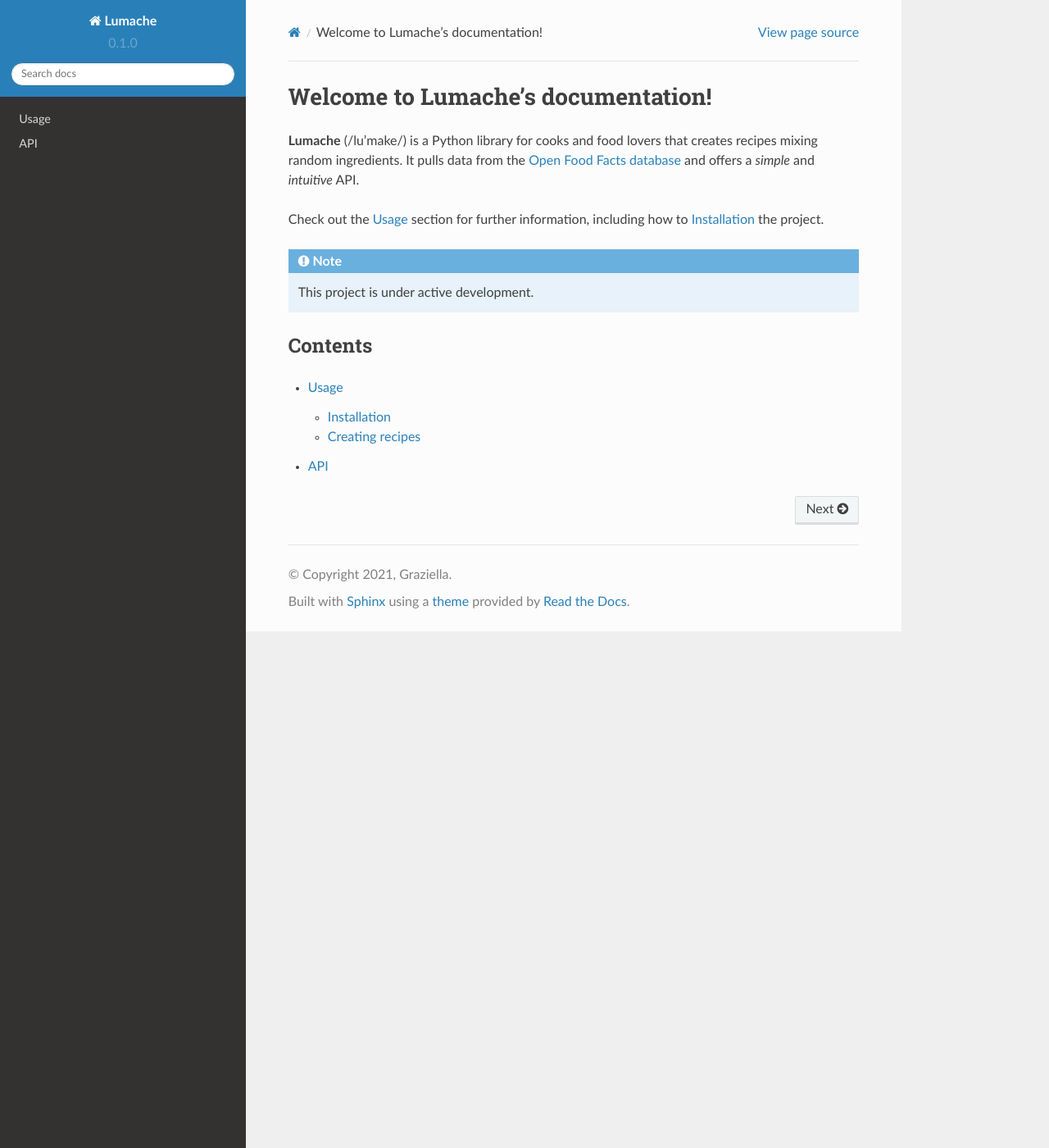
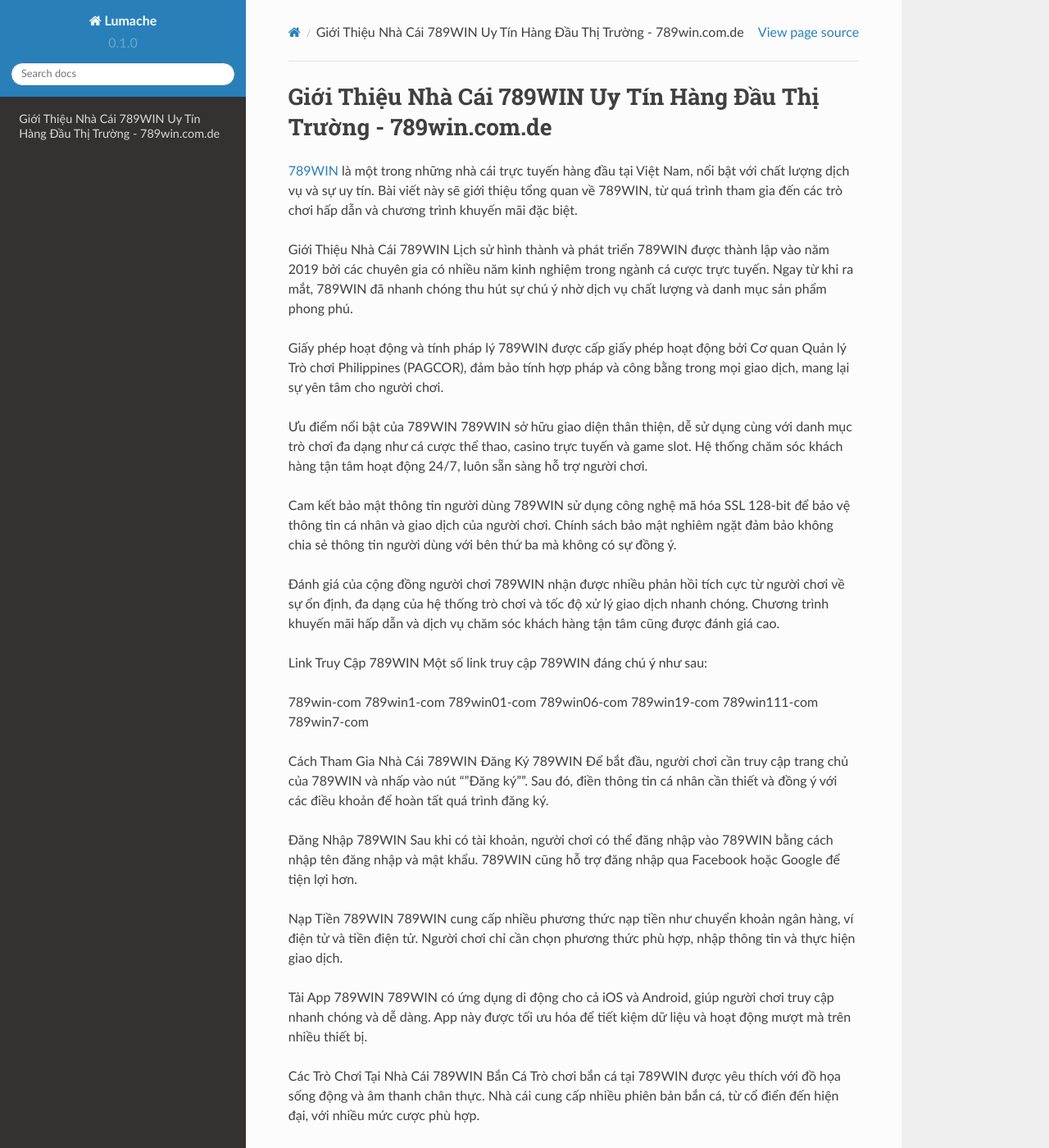
Before and after one commit to socialentity/789wincomde, a Sphinx documentation site: the page built from docs/source/index.rst, in a window 1280 px wide and 1400 px high. Shown: the whole window at 82% size. Built offline with Sphinx 7.4.7 and the Read the Docs theme 2.0.0, drawn with Linux system fonts in a browser that asks for light colours; some of the changed text lies outside the part shown.

Commit message:
Update index.rst

```diff
--- a/docs/source/index.rst
+++ b/docs/source/index.rst
@@ -1,22 +1,90 @@
-Welcome to Lumache's documentation!
+Giới Thiệu Nhà Cái 789WIN Uy Tín Hàng Đầu Thị Trường - 789win.com.de
 ===================================
 
-**Lumache** (/lu'make/) is a Python library for cooks and food lovers
-that creates recipes mixing random ingredients.
-It pulls data from the `Open Food Facts database <https://world.openfoodfacts.org/>`_
-and offers a *simple* and *intuitive* API.
+`789WIN <https://789win.com.de/>`_ là một trong những nhà cái trực tuyến hàng đầu tại Việt Nam, nổi bật với chất lượng dịch vụ và sự uy tín. Bài viết này sẽ giới thiệu tổng quan về 789WIN, từ quá trình tham gia đến các trò chơi hấp dẫn và chương trình khuyến mãi đặc biệt.
 
-Check out the :doc:`usage` section for further information, including
-how to :ref:`installation` the project.
+Giới Thiệu Nhà Cái 789WIN
+Lịch sử hình thành và phát triển
+789WIN được thành lập vào năm 2019 bởi các chuyên gia có nhiều năm kinh nghiệm trong ngành cá cược trực tuyến. Ngay từ khi ra mắt, 789WIN đã nhanh chóng thu hút sự chú ý nhờ dịch vụ chất lượng và danh mục sản phẩm phong phú.
 
-.. note::
+Giấy phép hoạt động và tính pháp lý
+789WIN được cấp giấy phép hoạt động bởi Cơ quan Quản lý Trò chơi Philippines (PAGCOR), đảm bảo tính hợp pháp và công bằng trong mọi giao dịch, mang lại sự yên tâm cho người chơi.
 
-   This project is under active development.
+Ưu điểm nổi bật của 789WIN
+789WIN sở hữu giao diện thân thiện, dễ sử dụng cùng với danh mục trò chơi đa dạng như cá cược thể thao, casino trực tuyến và game slot. Hệ thống chăm sóc khách hàng tận tâm hoạt động 24/7, luôn sẵn sàng hỗ trợ người chơi.
 
-Contents
---------
+Cam kết bảo mật thông tin người dùng
+789WIN sử dụng công nghệ mã hóa SSL 128-bit để bảo vệ thông tin cá nhân và giao dịch của người chơi. Chính sách bảo mật nghiêm ngặt đảm bảo không chia sẻ thông tin người dùng với bên thứ ba mà không có sự đồng ý.
 
-.. toctree::
+Đánh giá của cộng đồng người chơi
+789WIN nhận được nhiều phản hồi tích cực từ người chơi về sự ổn định, đa dạng của hệ thống trò chơi và tốc độ xử lý giao dịch nhanh chóng. Chương trình khuyến mãi hấp dẫn và dịch vụ chăm sóc khách hàng tận tâm cũng được đánh giá cao.
 
-   usage
-   api
+Link Truy Cập 789WIN
+Một số link truy cập 789WIN đáng chú ý như sau:
+
+789win-com
+789win1-com
+789win01-com
+789win06-com
+789win19-com
+789win111-com
+789win7-com
+
+Cách Tham Gia Nhà Cái 789WIN
+Đăng Ký 789WIN
+Để bắt đầu, người chơi cần truy cập trang chủ của 789WIN và nhấp vào nút ""Đăng ký"". Sau đó, điền thông tin cá nhân cần thiết và đồng ý với các điều khoản để hoàn tất quá trình đăng ký.
+
+Đăng Nhập 789WIN
+Sau khi có tài khoản, người chơi có thể đăng nhập vào 789WIN bằng cách nhập tên đăng nhập và mật khẩu. 789WIN cũng hỗ trợ đăng nhập qua Facebook hoặc Google để tiện lợi hơn.
+
+Nạp Tiền 789WIN
+789WIN cung cấp nhiều phương thức nạp tiền như chuyển khoản ngân hàng, ví điện tử và tiền điện tử. Người chơi chỉ cần chọn phương thức phù hợp, nhập thông tin và thực hiện giao dịch.
+
+Tải App 789WIN
+789WIN có ứng dụng di động cho cả iOS và Android, giúp người chơi truy cập nhanh chóng và dễ dàng. App này được tối ưu hóa để tiết kiệm dữ liệu và hoạt động mượt mà trên nhiều thiết bị.
+
+Các Trò Chơi Tại Nhà Cái 789WIN
+Bắn Cá
+Trò chơi bắn cá tại 789WIN được yêu thích với đồ họa sống động và âm thanh chân thực. Nhà cái cung cấp nhiều phiên bản bắn cá, từ cổ điển đến hiện đại, với nhiều mức cược phù hợp.
+
+Nổ Hũ
+Nổ hũ là trò chơi slot machine với nhiều chủ đề và tỷ lệ thưởng hấp dẫn. 789WIN thường xuyên cập nhật các trò nổ hũ mới, mang đến trải nghiệm thú vị cho người chơi.
+
+Game Bài
+Tại 789WIN, người chơi có thể tham gia các trò game bài phổ biến như Poker, Blackjack, Baccarat. Hệ thống công bằng và minh bạch đảm bảo trải nghiệm chơi game an toàn.
+
+Live Casino
+Live Casino của 789WIN cho phép người chơi tham gia các trò chơi trực tiếp với dealer qua video. Các trò chơi như Roulette, Blackjack và Baccarat mang lại trải nghiệm casino chân thực.
+
+Thể Thao
+789WIN cung cấp hệ thống cá cược thể thao đa dạng với nhiều giải đấu và trận đấu. Người chơi có thể đặt cược trước hoặc trong suốt trận đấu với tỷ lệ cược cạnh tranh.
+
+Đá Gà
+Trò chơi đá gà tại 789WIN cung cấp các trận đấu trực tiếp từ các trường gà nổi tiếng. Người chơi có thể đặt cược và theo dõi các trận đấu với chất lượng video HD.
+
+Xổ Số
+789WIN cung cấp nhiều loại hình xổ số như xổ số kiến thiết, xổ số lô tô, mang lại cơ hội trúng thưởng lớn cho người chơi.
+
+Khuyến Mãi Tại Nhà Cái 789WIN
+Khuyến Mãi Chào Mừng
+Người chơi mới tại 789WIN sẽ nhận được tiền thưởng hoặc lượt quay miễn phí sau khi đăng ký và nạp tiền lần đầu.
+
+Khuyến Mãi Nạp Tiền
+Người chơi thường xuyên nạp tiền sẽ nhận được phần trăm hoặc số tiền thưởng tương ứng, giúp tăng cơ hội chiến thắng.
+
+Khuyến Mãi Cashback
+Chương trình cashback hoàn trả một phần số tiền đã thua của người chơi, giúp họ an tâm hơn khi tham gia cá cược.
+
+Khuyến Mãi VIP
+Người chơi VIP nhận được nhiều ưu đãi đặc biệt như hoàn trả cao, dịch vụ chăm sóc khách hàng 24/7 và nhiều phần thưởng giá trị.
+
+Kết Luận
+789WIN mang đến cho người chơi một môi trường cá cược an toàn, công bằng và đa dạng. Tham gia 789WIN ngay hôm nay để khám phá thế giới game đa dạng và phong phú. Đừng quên theo dõi các chương trình khuyến mãi mới nhất để nhận thêm phần thưởng hấp dẫn. Chúc bạn may mắn và thắng lớn tại 789WIN!
+
+Thông Tin Liên Hệ 789WIN:
+
+Địa Chỉ: 575/J10A Nguyễn Tri Phương Tổ 5 KP 1, Phường 14, Quận 10, Thành phố Hồ Chí Minh, Việt Nam
+Số điện thoại: 0382216138
+Email: info@789win.com.de
+Website: https://789win.com.de/
+#789WIN #789win111 #789win-com #789WIN01 #789WIN.com #789WIN1 #789win7"
```
